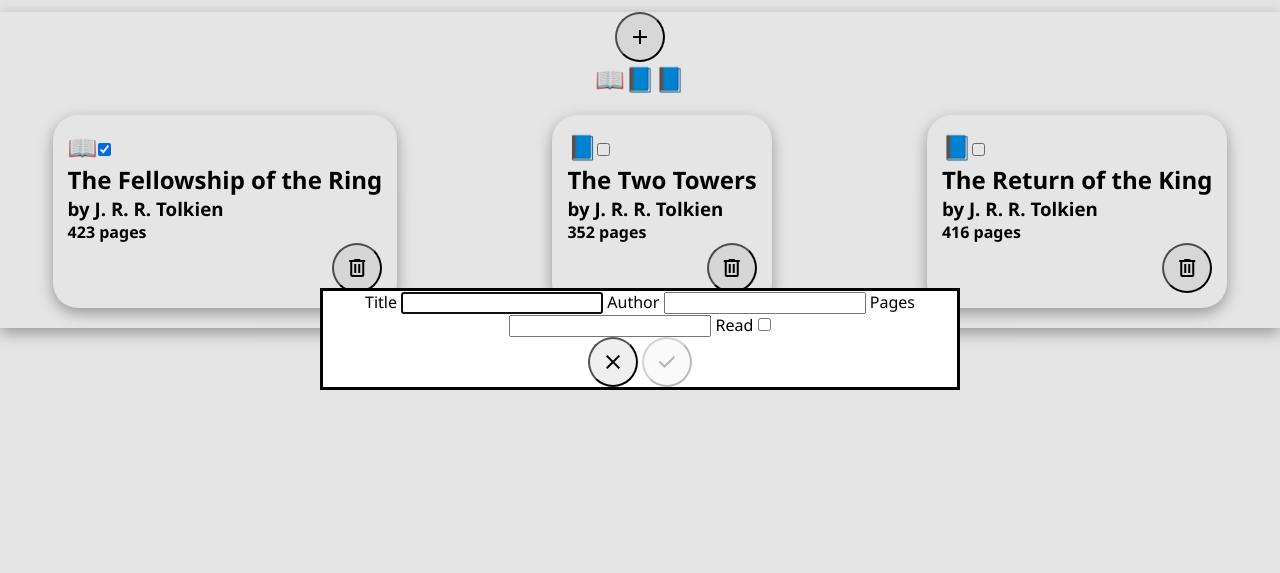
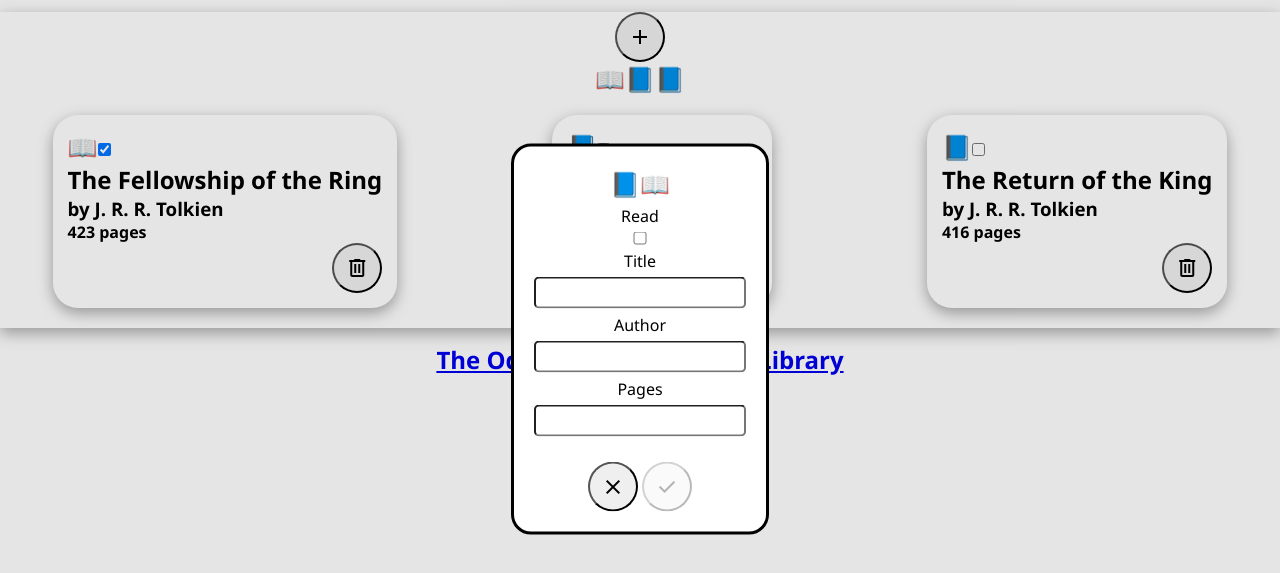
Before and after one commit to CyprianESPI/odin-library, a plain HTML site: page index.html in a window 1280 px wide. Both pictures are taken after a click on the button "add". Shown: the part 61-634 px from the top of the page. Drawn offline with nearby package versions, Linux system fonts and the light colour scheme.

Commit message:
Beautify modal dialog

```diff
--- a/index.html
+++ b/index.html
@@ -31,8 +31,12 @@
         <!-- A modal dialog containing a form -->
         <dialog>
             <form>
-                <div>
+                <h2>📘📖</h2>
+                <div class="inputs">
                     <!-- Do not use required field as it messes up the JS -->
+                    <label for="read">Read</label>
+                    <input type="checkbox" id="read" name="read" />
+
                     <label for="title">Title</label>
                     <input type="text" id="title" name="title" />
 
@@ -41,11 +45,8 @@
 
                     <label for="pages">Pages</label>
                     <input type="number" id="pages" name="pages" />
-
-                    <label for="read">Read</label>
-                    <input type="checkbox" id="read" name="read" />
                 </div>
-                <div>
+                <div class="buttons">
                     <button value="cancel" formmethod="dialog" class="material-symbols-outlined">close</button>
                     <button id="dialogConfirm" value="default" class="material-symbols-outlined">check</button>
                 </div>
--- a/styles.css
+++ b/styles.css
@@ -18,12 +18,24 @@
 }
 
 dialog {
+    border-radius: 20px;
     top: 50%;
     left: 50%;
     -webkit-transform: translateX(-50%) translateY(-50%);
     -moz-transform: translateX(-50%) translateY(-50%);
     -ms-transform: translateX(-50%) translateY(-50%);
     transform: translateX(-50%) translateY(-50%);
+    padding: 20px;
+}
+
+.inputs {
+    display: grid;
+    margin-bottom: 25px;
+}
+
+.inputs>* {
+    padding: 5px;
+    border-radius: 5px;
 }
 
 #library {
```
